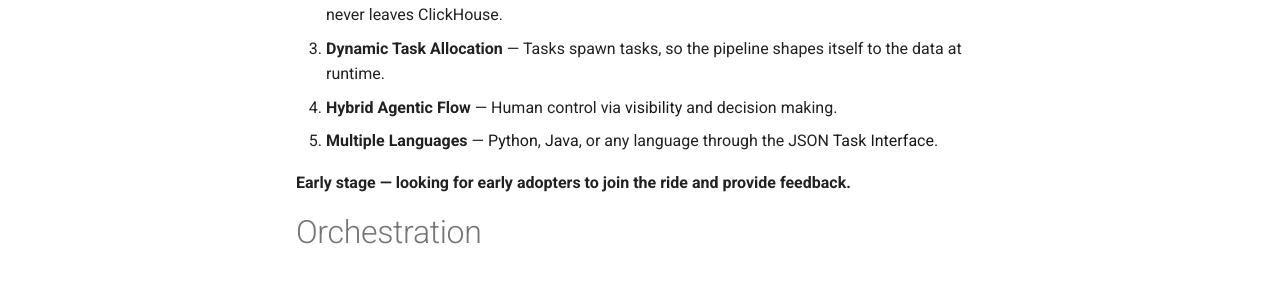
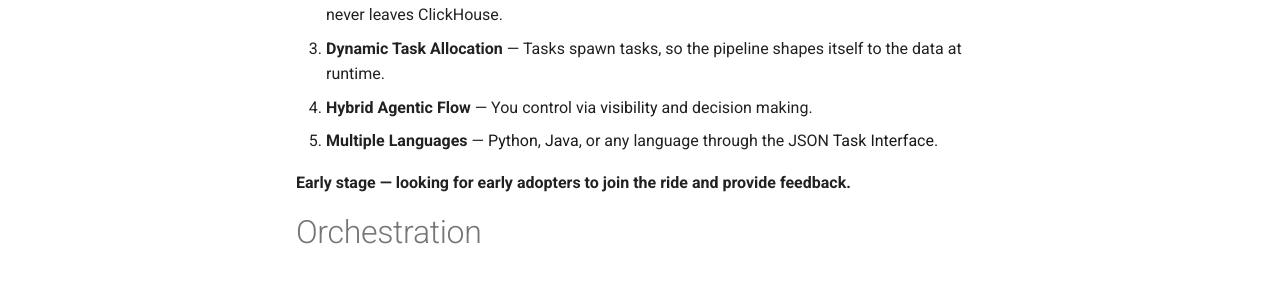
Before and after one commit to kolodkin/aaiclick, an MkDocs documentation site: the page built from docs/index.md, in a window 1280 px wide and 900 px high. Shown: the part 387-678 px from the top of the window. Built offline with MkDocs 1.6.1 and Material for MkDocs 9.7.7, drawn with Linux system fonts in a browser that asks for light colours; comment, search, counter and statistics services are not loaded.

Commit message:
Address the reader in the hybrid agentic flow point
Co-Authored-By: Claude Fable 5.2 <noreply@anthropic.com>
Claude-Session: https://claude.ai/code/session_01LcC1uDWrwn24z2hHnQSJne

```diff
--- a/docs/index.md
+++ b/docs/index.md
@@ -6,7 +6,7 @@ aaiclick is an agent-first data framework: orchestration and a ClickHouse data w
 1. **Agent First (MCP)** — Your coding agent runs jobs, queries data, traces [lineage](user_guide/lineage.md), and builds dashboards.
 2. **Pandas-like Objects at ClickHouse Scale** — Tables behave like Python [objects](user_guide/object.md); the data never leaves ClickHouse.
 3. **Dynamic Task Allocation** — Tasks spawn tasks, so the pipeline shapes itself to the data at runtime.
-4. **Hybrid Agentic Flow** — Human control via [visibility](https://github.com/kolodkin/aaiclick/blob/main/docs/designs/ui.md) and decision making.
+4. **Hybrid Agentic Flow** — You control via [visibility](https://github.com/kolodkin/aaiclick/blob/main/docs/designs/ui.md) and decision making.
 5. **Multiple Languages** — [Python](user_guide/task_api_python.md), [Java](user_guide/task_api_java.md), or any language through the JSON [Task Interface](user_guide/task_interface.md).
 
 **Early stage — looking for early adopters to join the ride and provide feedback.**
```
Also changed, not shown: README.md (+1 -1 lines).
